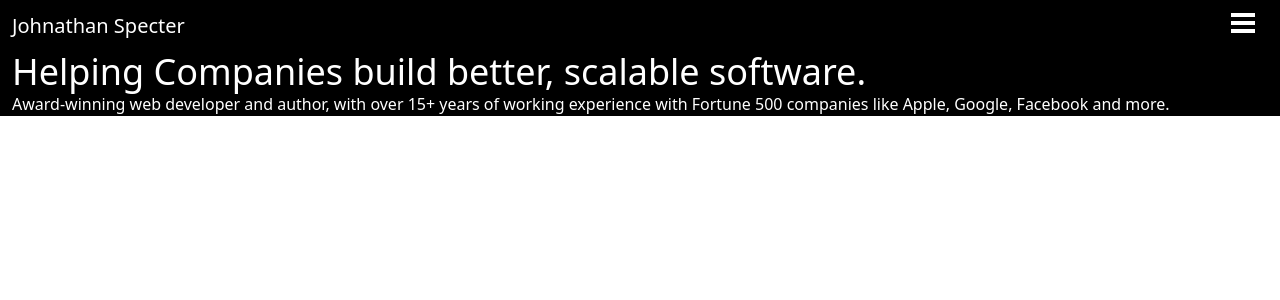
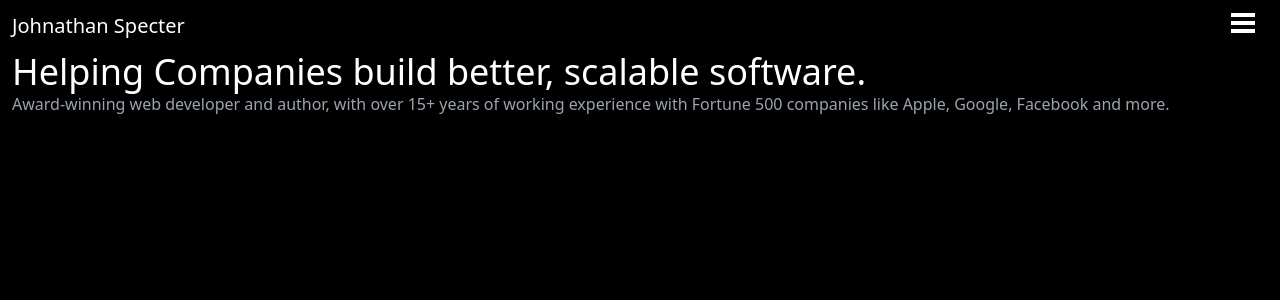
Before and after one commit to felixivance/developer_profile, a Next.js app: page / in a window 1280 px wide. Shown: the top 300 px of the page. Built offline with nearby package versions, Linux system fonts and the light colour scheme.

Commit message:
updated header text

```diff
--- a/pages/index.tsx
+++ b/pages/index.tsx
@@ -3,7 +3,7 @@ import Image from 'next/image'
 
 export default function Home() {
   return (
-    <div className="bg-black w-full">
+    <div className="bg-black h-[100vh]">
       <Head>
         <title>Jonathan Specter Portfolio</title>
         <link rel="icon" href="/favicon.ico" />
@@ -28,7 +28,7 @@ export default function Home() {
         <div className='text-white'>
           <p className='text-4xl'>Helping Companies build better, scalable software.</p>
 
-          <p>Award-winning web developer and author, with over 15+ years of working experience with
+          <p className='text-gray-400'>Award-winning web developer and author, with over 15+ years of working experience with
             Fortune 500 companies like Apple, Google, Facebook and more. </p>
         </div>
       </section>
```
